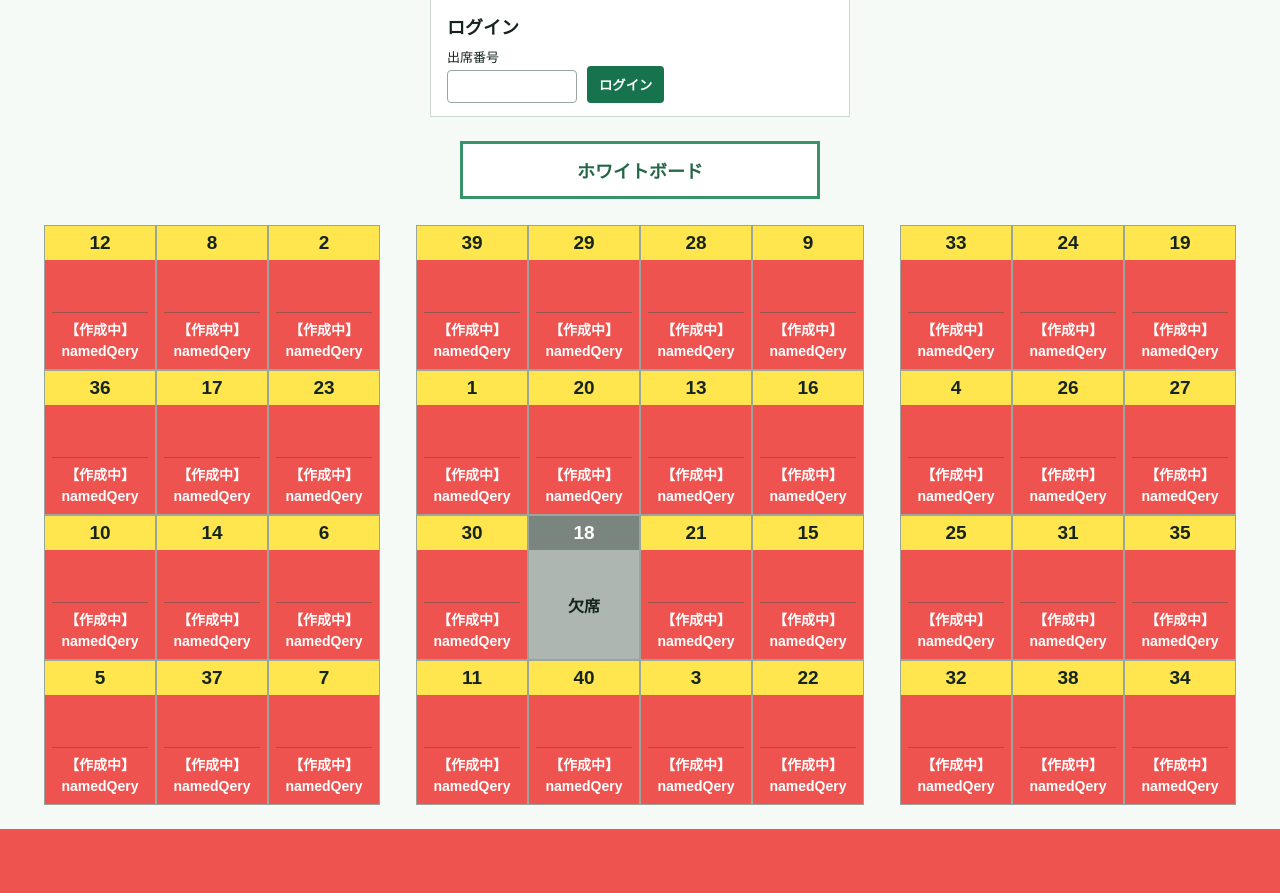
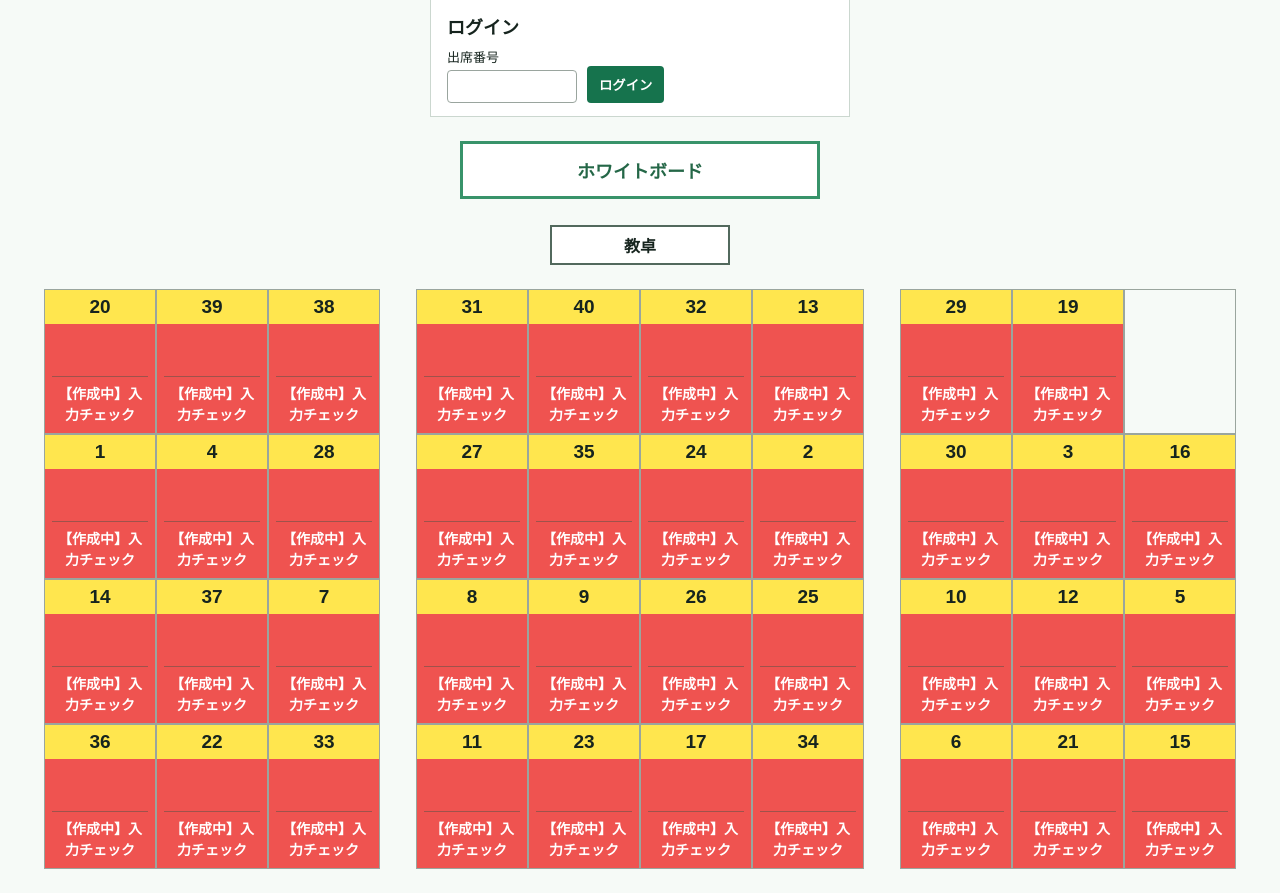
Before and after one commit to hon-daisuki/p2cPairPro, a Spring Boot app: page / in a window 1280 px wide. Shown: the part 155-1048 px from the top of the page. Before the commit the page ends 984 px from the top, so only its background shows below. Run offline with Spring Boot 4, Linux system fonts and the light colour scheme; data that the repository does not hold is empty.

Commit message:
Update rotated P2C seating and input check workflow

```diff
--- a/spring_submission_status/src/main/java/jp/ac/sanko/controller/SubmissionStatusController.java
+++ b/spring_submission_status/src/main/java/jp/ac/sanko/controller/SubmissionStatusController.java
@@ -22,9 +22,9 @@ import jp.ac.sanko.model.SubmissionStatusService;
 @Controller
 public class SubmissionStatusController {
     private static final List<List<Integer>> BLOCKS = List.of(
-        List.of(12, 8, 2), List.of(36, 17, 23), List.of(10, 14, 6), List.of(5, 37, 7),
-        List.of(39, 29, 28, 9), List.of(1, 20, 13, 16), List.of(30, 18, 21, 15), List.of(11, 40, 3, 22),
-        List.of(33, 24, 19), List.of(4, 26, 27), List.of(25, 31, 35), List.of(32, 38, 34)
+        List.of(20, 39, 38), List.of(1, 4, 28), List.of(14, 37, 7), List.of(36, 22, 33),
+        List.of(31, 40, 32, 13), List.of(27, 35, 24, 2), List.of(8, 9, 26, 25), List.of(11, 23, 17, 34),
+        List.of(29, 19, 0), List.of(30, 3, 16), List.of(10, 12, 5), List.of(6, 21, 15)
     );
 
     private final SubmissionStatusService service;
--- a/spring_submission_status/src/main/java/jp/ac/sanko/model/SubmissionStatusService.java
+++ b/spring_submission_status/src/main/java/jp/ac/sanko/model/SubmissionStatusService.java
@@ -23,7 +23,7 @@ public class SubmissionStatusService {
     private static final int PERMANENT_ABSENT_NUMBER = 18;
     private static final Logger logger = LoggerFactory.getLogger(SubmissionStatusService.class);
     private static final List<String> TASKS = List.of(
-        "namedQery", "Qery", "portfolio06提出", "リアぺ"
+        "入力チェック", "メッセージ出力", "check提出", "lesson05_01", "lesson05_02", "リアぺ"
     );
     private final Map<Integer, Integer> submissionSteps = new HashMap<>();
     private final Set<Integer> absentNumbers = new HashSet<>();
--- a/spring_submission_status/src/main/resources/static/css/style.css
+++ b/spring_submission_status/src/main/resources/static/css/style.css
@@ -23,6 +23,7 @@ input { width:130px; padding:8px; border:1px solid #9aa59e; border-radius:4px; }
 .number-buttons .off { background:#7b8580; color:#fff; }
 .classroom { width:max-content; margin:24px auto; }
 .whiteboard { width:360px; height:58px; display:flex; align-items:center; justify-content:center; margin:0 auto 26px; border:3px solid #38936a; background:#fff; color:#246747; font-size:18px; font-weight:bold; }
+.teacher-desk { width:180px; height:40px; display:flex; align-items:center; justify-content:center; margin:0 auto 24px; border:2px solid #52695d; background:#fff; font-size:16px; font-weight:bold; }
 .board { display:grid; grid-template-columns:max-content max-content max-content; gap:0 36px; width:max-content; min-width:1120px; margin:0; }
 .block { display:grid; grid-template-columns:repeat(3,112px); }
 .block:nth-child(n+5):nth-child(-n+8) { grid-column:2; }
@@ -39,13 +40,15 @@ input { width:130px; padding:8px; border:1px solid #9aa59e; border-radius:4px; }
 .seat.stage-1 { background:#fdd835; }
 .seat.stage-2 { background:#42a5f5; }
 .seat.stage-3 { background:#ec407a; }
+.seat.stage-4 { background:#b39ddb; }
+.seat.stage-5 { background:#80deea; }
 .seat.stage-free { background:#63bd78; }
 .seat.absent { background:#aeb6b1; }
 .seat.stage-0,.seat.stage-2,.seat.stage-3,.seat.stage-free { color:#fff; }
 .seat.absent h2 { background:#7b8580; color:#fff; }
 .seat.mine { box-shadow:inset 0 0 0 3px #075f40; }
 .status { margin-top:auto; border-top:1px solid rgba(60,80,70,.45); padding-top:7px; font-size:12px; line-height:1.5; }
-.status p { margin:0; }.status .done { text-decoration:line-through; }.status .current { font-size:14px; font-weight:bold; }.absent-label { margin:auto; font-weight:bold; }
+.status p { margin:0; }.status .current { font-size:14px; font-weight:bold; overflow-wrap:anywhere; }.absent-label { margin:auto; font-weight:bold; }
 .submit { margin-top:8px; width:100%; background:#075f40; }
 .seat-actions { display:flex; gap:5px; margin-top:8px; }
 .seat-actions form { flex:1; }
--- a/spring_submission_status/src/main/resources/templates/submission-status.html
+++ b/spring_submission_status/src/main/resources/templates/submission-status.html
@@ -4,7 +4,7 @@
   <meta charset="UTF-8">
   <meta name="viewport" content="width=device-width, initial-scale=1.0">
   <title>P2C 提出状況</title>
-  <link rel="stylesheet" th:href="@{/css/style.css(v='20261106-portfolio06')}">
+  <link rel="stylesheet" th:href="@{/css/style.css(v='20261111-check')}">
 </head>
 <body>
   <header>
@@ -51,6 +51,7 @@
 
   <section class="classroom" aria-label="座席表">
   <div class="whiteboard">ホワイトボード</div>
+  <div class="teacher-desk">教卓</div>
   <main class="board">
     <div class="block" th:each="block, blockStat : ${blocks}" th:classappend="${block.size() == 4} ? 'mid' : ''">
       <th:block th:each="number : ${block}">
@@ -60,7 +61,7 @@
         <h2 th:text="${number}">1</h2>
         <p th:if="${seat.absent}" class="absent-label">欠席</p>
         <div th:unless="${seat.absent}" class="status">
-          <p class="current" th:text="${seat.currentTask == 'free!' ? 'free!' : '【作成中】' + seat.currentTask}">【作成中】namedQery</p>
+          <p class="current" th:text="${seat.currentTask == 'free!' ? 'free!' : '【作成中】' + seat.currentTask}">【作成中】入力チェック</p>
         </div>
         <div class="seat-actions" th:if="${attendanceNo == number and !seat.absent}">
           <form th:if="${seat.currentTask != 'free!'}" th:action="@{/submit}" method="post">
```
Also changed, not shown: 2 other files.
